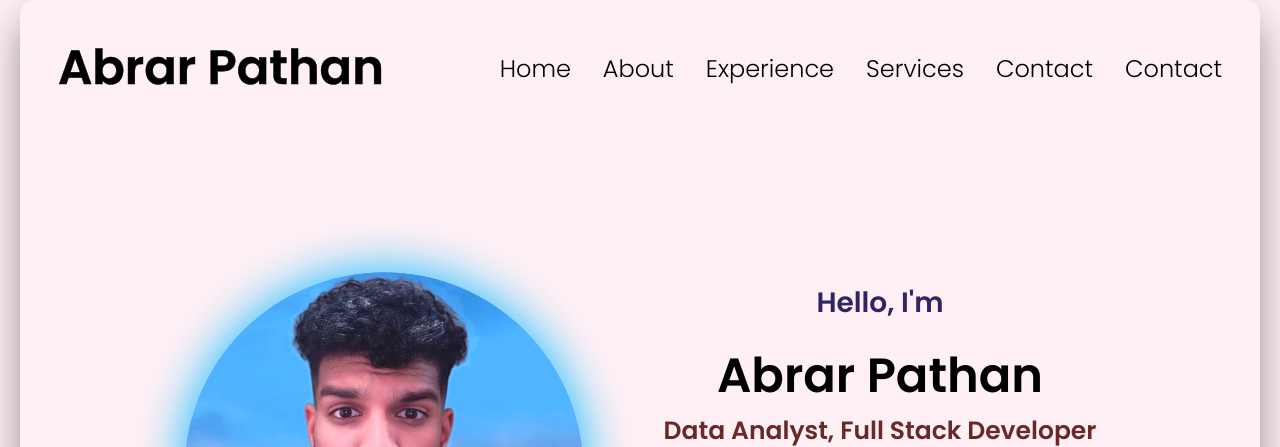
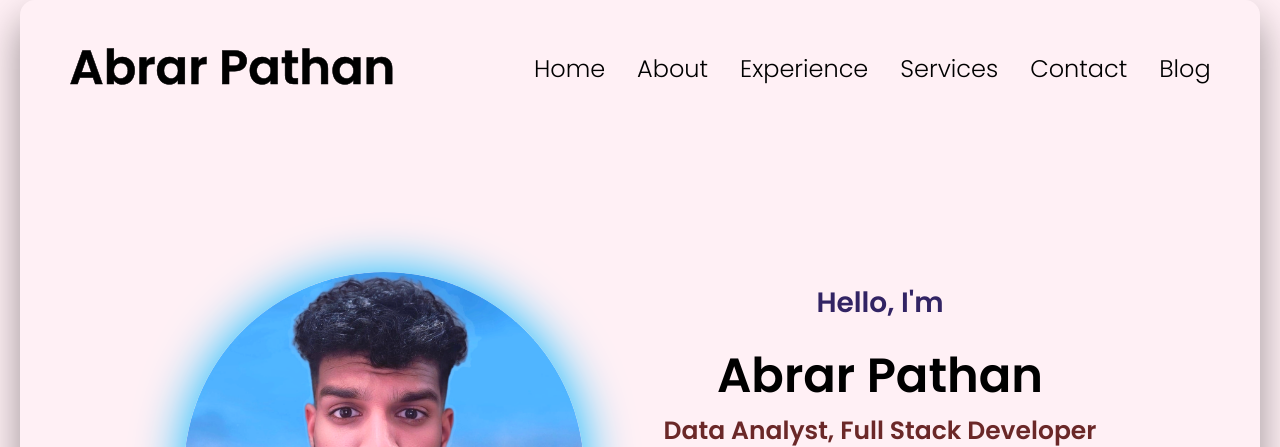
Before and after one commit to deaddealabrar/PORTFOLIO, a plain HTML site: page index.html in a window 1280 px wide. Shown: the top 447 px of the page. Drawn offline with Linux system fonts and the light colour scheme.

Commit message:
Update index.html

```diff
--- a/index.html
+++ b/index.html
@@ -20,7 +20,7 @@
                 <li><a href="#experience">Experience</a></li>
                 <li><a href="#projects">Services</a></li>
                 <li><a href="#contact">Contact</a></li>
-                <li><a href="#Blog">Contact</a></li>
+                <li><a href="#Blog">Blog</a></li>
             </ul>
         </div>
     </nav>
```
